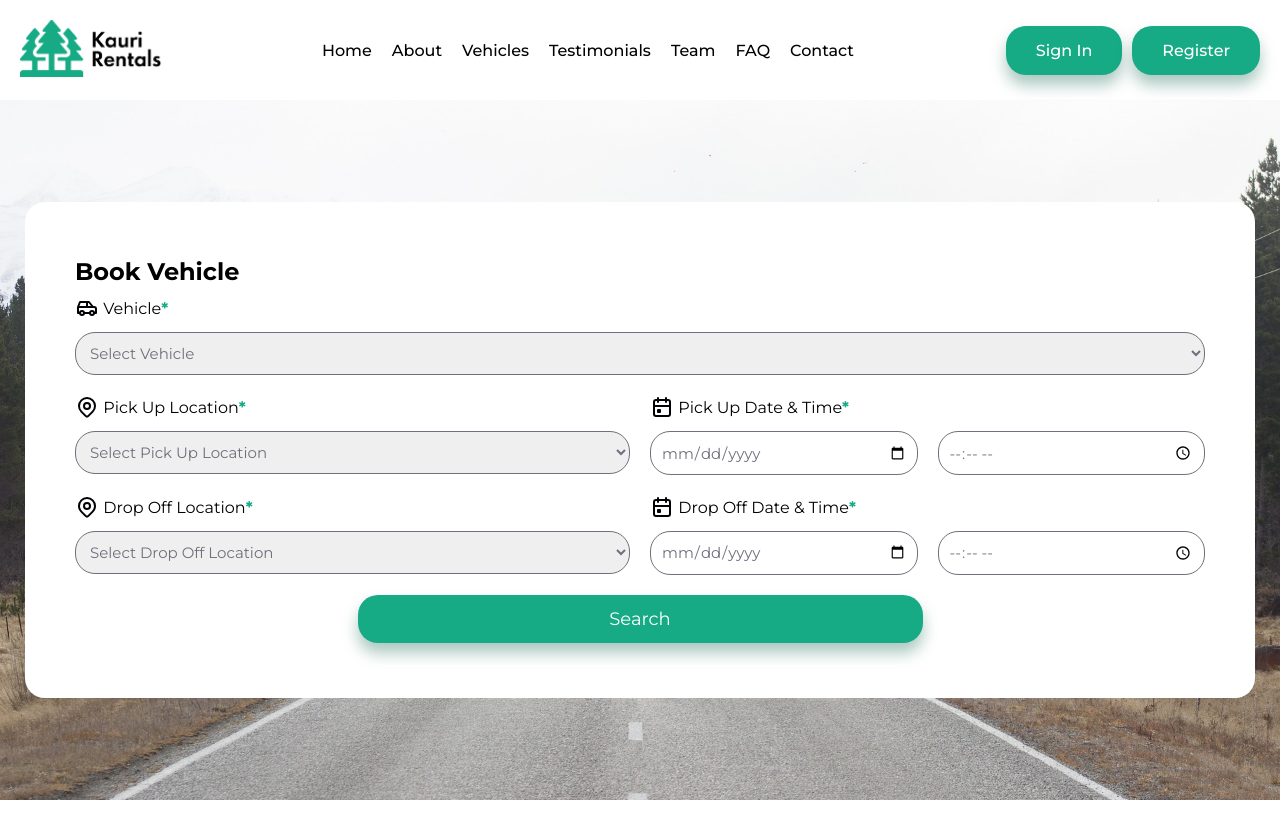
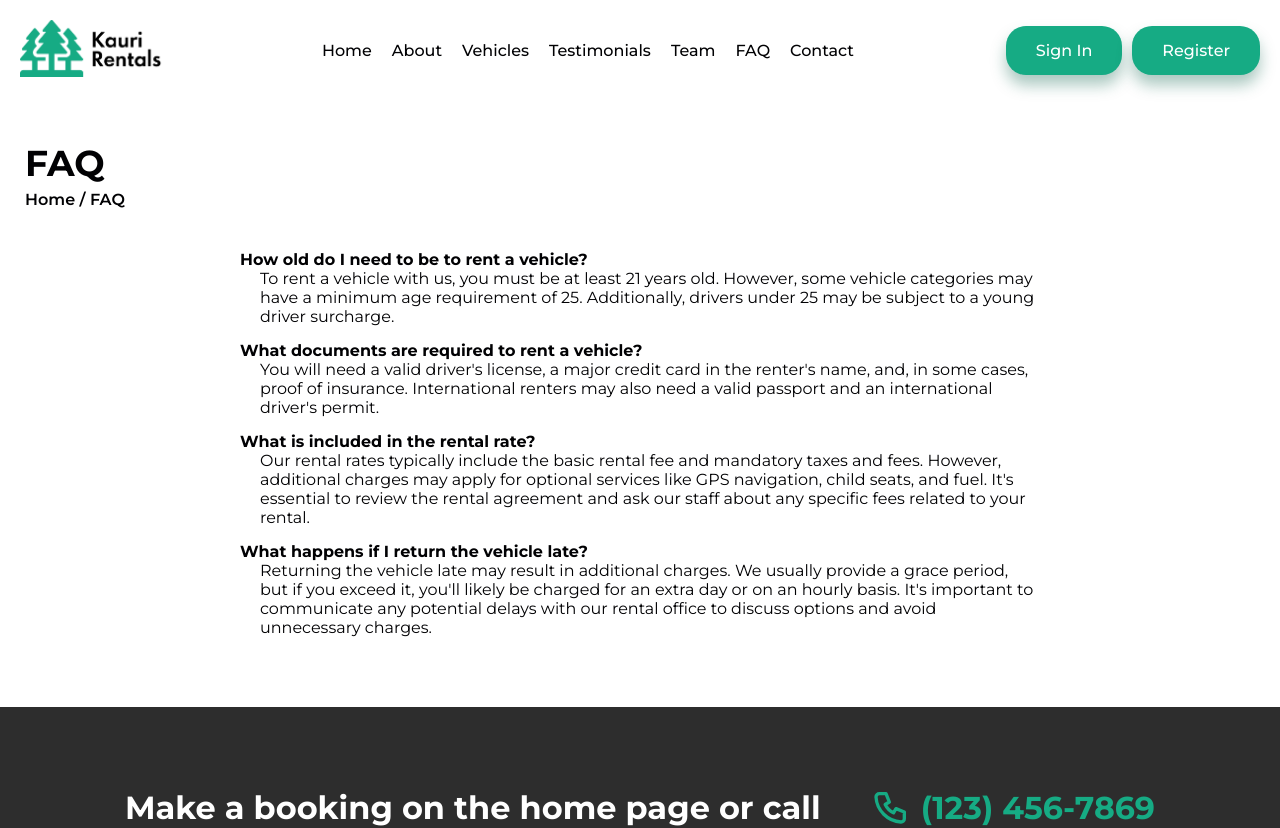
Before and after one commit to NigelThomasBell/KauriRentals, a React (Vite) app: page /faq in a window 1280 px wide. Shown: the top 828 px of the page. Built offline with nearby package versions, Linux system fonts and the light colour scheme.

Commit message:
Added FAQ

```diff
--- a/src/App.tsx
+++ b/src/App.tsx
@@ -6,6 +6,7 @@ import About from "./pages/About";
 import Vehicles from "./pages/Vehicles";
 import Testimonials from "./pages/Testimonials";
 import Team from "./pages/Team";
+import Faq from "./pages/Faq";
 import Footer from "./components/Footer";
 
 function App() {
@@ -18,6 +19,7 @@ function App() {
         <Route path="vehicles" element={<Vehicles />} />
         <Route path="testimonials" element={<Testimonials />} />
         <Route path="team" element={<Team />} />
+        <Route path="faq" element={<Faq />} />
 
         {/* Catch-all route to redirect to the homepage */}
         <Route path="*" element={<Home />} />
--- a/src/data/WebsiteData.tsx
+++ b/src/data/WebsiteData.tsx
@@ -250,3 +250,23 @@ export const TEAM_PEOPLE_DATA = [
   {  name: "Isaac Harper", role: "Mechanic", img: TeamMale },
   {  name: "Amy Simmons", role: "Risk Management Specialist", img: TeamFemale },
 ];
+
+// FAQ
+export const FAQ_DATA = [
+  {
+    question: "How old do I need to be to rent a vehicle?",
+    answer: "To rent a vehicle with us, you must be at least 21 years old. However, some vehicle categories may have a minimum age requirement of 25. Additionally, drivers under 25 may be subject to a young driver surcharge.",
+  },
+  {
+    question: "What documents are required to rent a vehicle?",
+    answer: "You will need a valid driver's license, a major credit card in the renter's name, and, in some cases, proof of insurance. International renters may also need a valid passport and an international driver's permit.",
+  },
+  {
+    question: "What is included in the rental rate?",
+    answer: "Our rental rates typically include the basic rental fee and mandatory taxes and fees. However, additional charges may apply for optional services like GPS navigation, child seats, and fuel. It's essential to review the rental agreement and ask our staff about any specific fees related to your rental.",
+  },
+  {
+    question: "What happens if I return the vehicle late?",
+    answer: "Returning the vehicle late may result in additional charges. We usually provide a grace period, but if you exceed it, you'll likely be charged for an extra day or on an hourly basis. It's important to communicate any potential delays with our rental office to discuss options and avoid unnecessary charges.",
+  },
+]
--- /dev/null
+++ b/src/pages/Faq.tsx
@@ -0,0 +1,28 @@
+import SubNavbar from "../components/route-components/SubNavbar";
+import BookBanner from "../components/route-components/banners/BookBanner";
+import { FAQ_DATA } from "../data/WebsiteData";
+
+function Faq() {
+  return (
+    <>
+      <section className="faq-link">
+        <SubNavbar name="FAQ" />
+        <div className="container">
+          <div className="faq-content">
+            <div className="questions">
+              {FAQ_DATA.map((question, id) => (
+                <div key={id.toString()} className="faq-box">
+                  <p className="faq-box__question">{question.question}</p>
+                  <p className="faq-box__answer">{question.answer}</p>
+                </div>
+              ))}
+            </div>
+          </div>
+        </div>
+        <BookBanner />
+      </section>
+    </>
+  );
+}
+
+export default Faq;
--- /dev/null
+++ b/src/styles/sections/_faq.scss
@@ -0,0 +1,48 @@
+@use "../_global" as *;
+
+/* FAQ section */
+.faq-section {
+  background-size: auto;
+  background-repeat: no-repeat;
+  background-position: 0 70%;
+}
+
+/* FAQ content */
+.faq-content {
+  display: flex;
+  flex-direction: column;
+  color: $text-black;
+}
+
+/* All questions */
+.questions {
+  display: flex;
+  flex-direction: column;
+  align-items: center;
+  gap: 1.5rem;
+}
+
+/* FAQ box */
+.faq-box {
+  display: flex;
+  flex-direction: column;
+  color: $text-black;
+  background-color: $background-white;
+  width: 80rem;
+  font-size: $normal-text-size;
+
+  @media (max-width: 850px) {
+    width: 100%;
+  }
+
+  /* Question */
+  &__question {
+    font-weight: bold;
+  }
+
+  /* Answer */
+  &__answer {
+    font-size: $normal-text-size;
+    margin-left: 20px;
+  }
+}
--- a/src/styles/sections/index.scss
+++ b/src/styles/sections/index.scss
@@ -12,3 +12,4 @@
 @forward "./about";
 @forward "./vehicles";
 @forward "./team";
+@forward "./faq";
```
